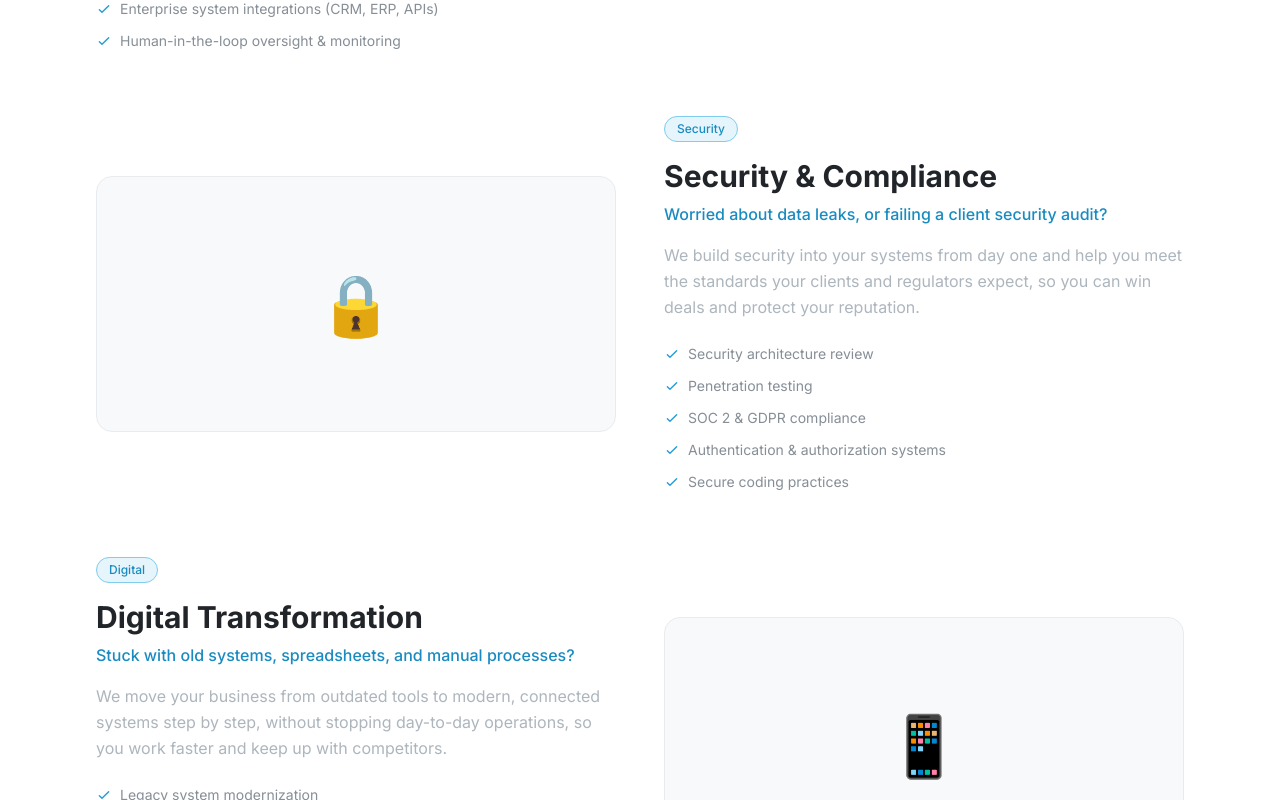
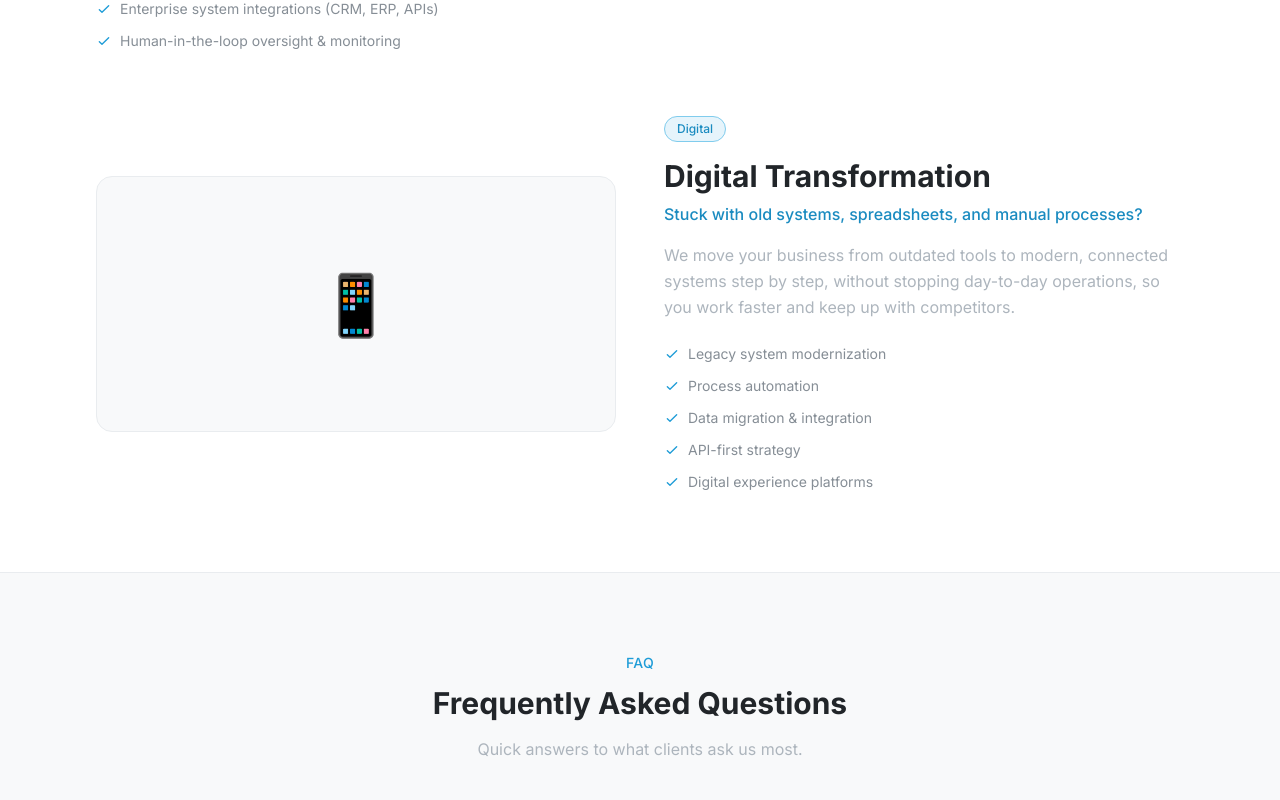
Before and after one commit to dulshan300/corescale-web, a Nuxt app: page /services in a window 1280 px wide. Shown: the part 1600-2400 px from the top of the page. Built offline with nearby package versions, Linux system fonts and the light colour scheme.

Commit message:
feat: update service descriptions and remove security references from various pages

```diff
--- a/app/pages/about.vue
+++ b/app/pages/about.vue
@@ -43,7 +43,7 @@
         <p class="text-dark-500 max-w-xl mx-auto mb-12">
           Deep technical knowledge across the full stack and across industries.
         </p>
-        <div class="grid grid-cols-2 md:grid-cols-4 gap-6">
+        <div class="grid grid-cols-1 sm:grid-cols-3 gap-6">
           <div v-for="expertise in expertiseList" :key="expertise.label" class="bg-white border border-dark-200 rounded-xl p-6">
             <div class="text-2xl font-bold text-accent-500 mb-1">
               {{ expertise.value }}+ <span class="text-sm font-medium text-dark-400">{{ expertise.unit }}</span>
@@ -85,7 +85,5 @@ const values = [
 const expertiseList = [
   { value: 70, unit: 'projects', label: 'Web Development', detail: 'Vue, Next.js, Laravel, FastAPI' },
   { value: 8, unit: 'projects', label: 'Custom AI Agents', detail: 'LLM integration, workflow automation' },
-  { value: 15, unit: 'projects', label: 'Enterprise Systems', detail: 'ERP, CRM, Custom Platforms' },
-  { value: 4, unit: 'years', label: 'Security & Compliance', detail: 'SOC 2, GDPR, secure architecture' },
-]
+  { value: 15, unit: 'projects', label: 'Enterprise Systems', detail: 'ERP, CRM, Custom Platforms' },]
 </script>
--- a/app/pages/contact.vue
+++ b/app/pages/contact.vue
@@ -58,7 +58,6 @@
                   <option value="web-development">Web Development</option>
                   <option value="solution-architecture">Solution Architecture</option>
                   <option value="ai-agents">Custom AI Agents</option>
-                  <option value="security">Security & Compliance</option>
                   <option value="digital-transformation">Digital Transformation</option>
                   <option value="other">Other</option>
                 </select>
--- a/app/pages/index.vue
+++ b/app/pages/index.vue
@@ -255,7 +255,7 @@ const steps = [
 const points = [
   { title: 'Architecture-First Approach', description: 'We design systems that scale with your business needs.' },
   { title: 'Full-Stack Expertise', description: 'From frontend to infrastructure, we handle the complete technology stack.' },
-  { title: 'Enterprise-Grade Security', description: 'Security is built into every layer of our solutions.' },
+  { title: 'Clear Communication', description: 'Regular updates in plain language, so you always know where your project stands.' },
   { title: 'Ongoing Partnership', description: 'We provide continued support and optimization after launch.' },
 ]
 
--- a/app/pages/services.vue
+++ b/app/pages/services.vue
@@ -86,13 +86,13 @@
 <script setup lang="ts">
 useSeoMeta({
   title: 'Services | Corescale',
-  description: 'Web application development, solution architecture, custom AI agents, security, and digital transformation services by Corescale.',
+  description: 'Web application development, solution architecture, custom AI agents, and digital transformation services by Corescale.',
 })
 
 const faqs = [
   {
     question: 'What services does Corescale offer?',
-    answer: 'We build web applications, plan solution architecture, create custom AI agents that automate business work, secure systems and help you meet compliance standards, and modernize old systems through digital transformation.',
+    answer: 'We build web applications, plan solution architecture, create custom AI agents that automate business work, and modernize old systems through digital transformation.',
   },
   {
     question: 'What is a custom AI agent, and how can it help my business?',
@@ -190,20 +190,6 @@ const services = [
     ],
   },
   {
-    icon: '🔒',
-    tag: 'Security',
-    title: 'Security & Compliance',
-    pain: 'Worried about data leaks, or failing a client security audit?',
-    description: 'We build security into your systems from day one and help you meet the standards your clients and regulators expect, so you can win deals and protect your reputation.',
-    features: [
-      'Security architecture review',
-      'Penetration testing',
-      'SOC 2 & GDPR compliance',
-      'Authentication & authorization systems',
-      'Secure coding practices',
-    ],
-  },
-  {
     icon: '📱',
     tag: 'Digital',
     title: 'Digital Transformation',
--- a/app/pages/terms-of-service.vue
+++ b/app/pages/terms-of-service.vue
@@ -59,7 +59,7 @@ const sections = [
   {
     title: 'Our services',
     paragraphs: [
-      'We provide web application development, solution architecture and consulting, custom AI agents, security and compliance work, and digital transformation. The scope, timeline, deliverables, and price of each project are agreed in writing before work starts. Anything outside that scope is quoted separately.',
+      'We provide web application development, solution architecture and consulting, custom AI agents, and digital transformation. The scope, timeline, deliverables, and price of each project are agreed in writing before work starts. Anything outside that scope is quoted separately.',
     ],
   },
   {
```
Also changed, not shown: 1 other file (tests, documents, lock files or other folders).
